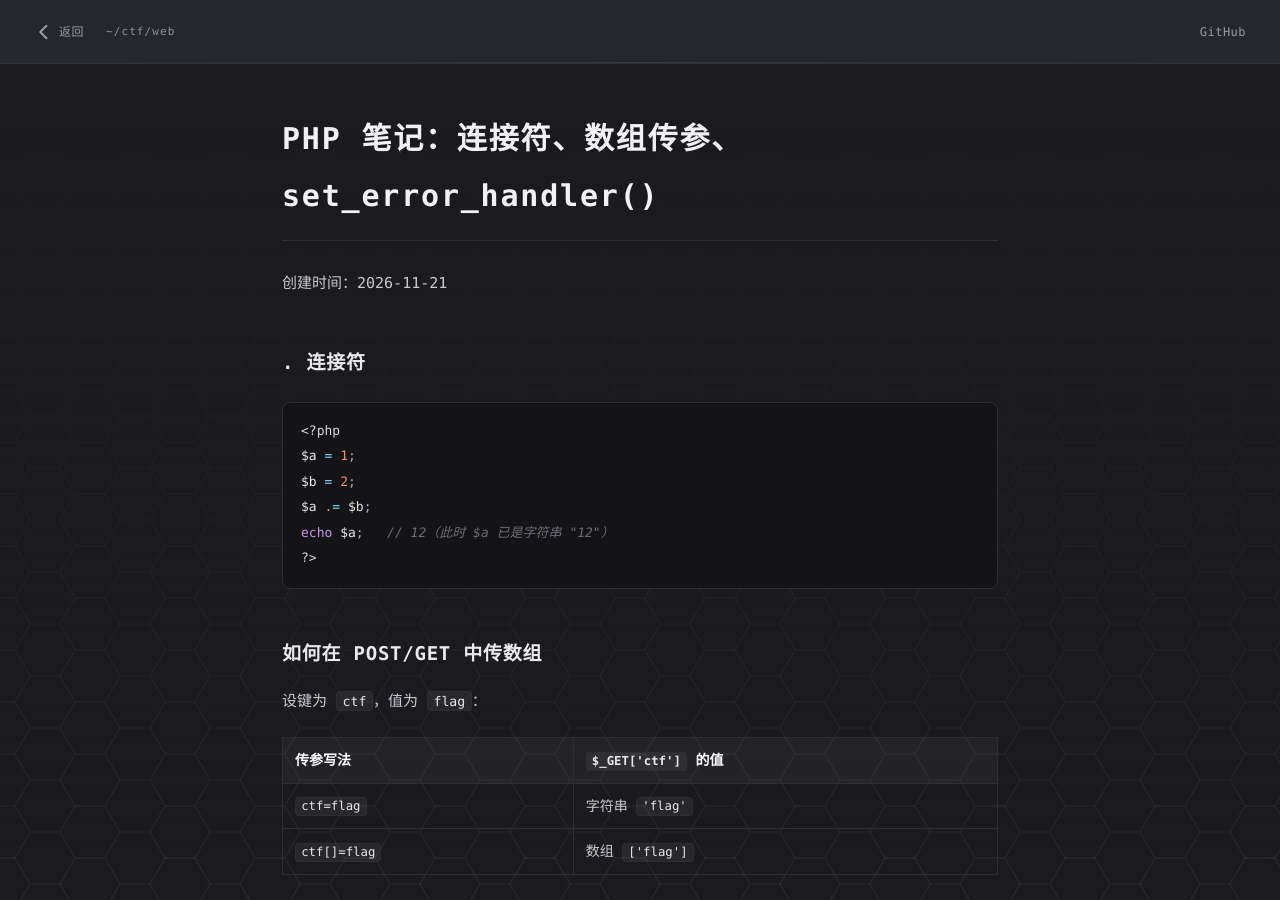
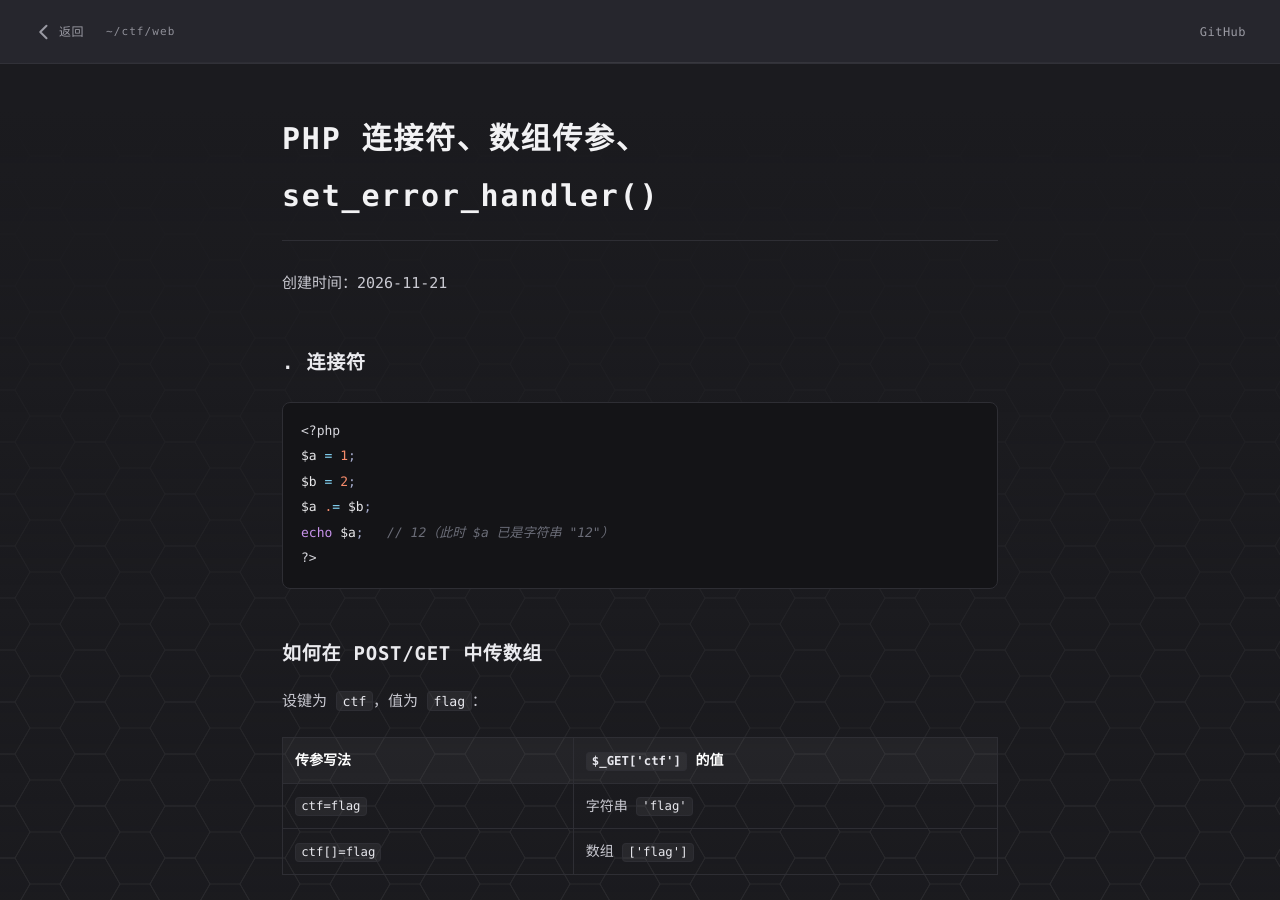
Before and after one commit to Min-2233/Min-2233.github.io, a Jekyll site: the page built from ctf/web/php相关漏洞.md, in a window 1280 px wide and 900 px high. Built offline with Jekyll 4.4.1, drawn with Linux system fonts in a browser that asks for light colours.

Commit message:
Update title formatting in PHP vulnerability notes

```diff
--- a/ctf/web/php相关漏洞.md
+++ b/ctf/web/php相关漏洞.md
@@ -3,7 +3,7 @@ title: PHP 相关漏洞
 date: 2026-11-20
 ---
 
-# PHP 笔记：连接符、数组传参、set_error_handler()
+# PHP 连接符、数组传参、set_error_handler()
 
 创建时间：2026-11-21
 
```
